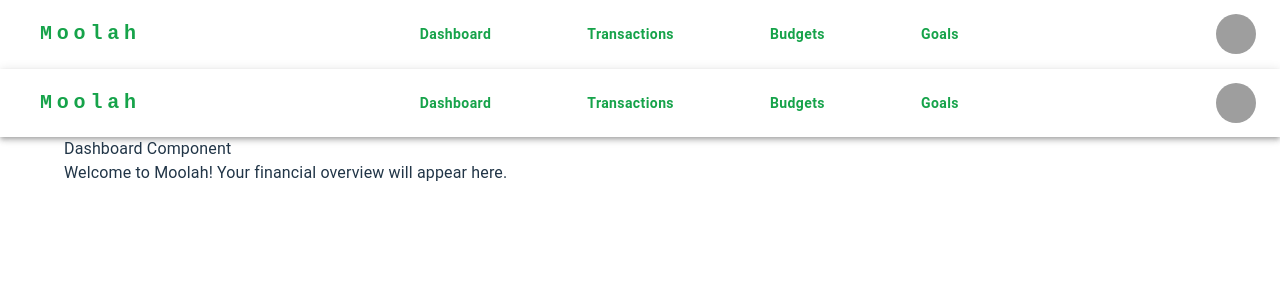
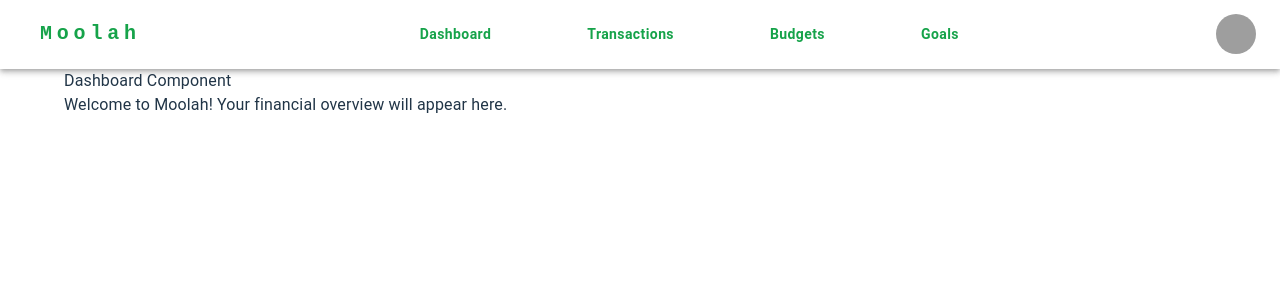
Before and after one commit to emmaC11/moolah-money-management-app, a React (Vite) app in the folder moolah-money-management-app/: page / in a window 1280 px wide. Shown: the top 300 px of the page. Built offline with nearby package versions, Linux system fonts and the light colour scheme; grey boxes are pictures that could not be loaded; some icons are missing.

Commit message:
remove navbar reference in Dashboard.jsx, causing duplicates

```diff
--- a/moolah-money-management-app/src/pages/Dashboard.jsx
+++ b/moolah-money-management-app/src/pages/Dashboard.jsx
@@ -1,11 +1,9 @@
 import { Typography, Container, Box, CssBaseline } from '@mui/material';
-import Navbar from '../components/common/Navbar.jsx';
 
 export default function Dashboard() {
   return (
     <>
       <Box>
-        <Navbar />
         <Container>
           <Typography>
               Dashboard Component
```
